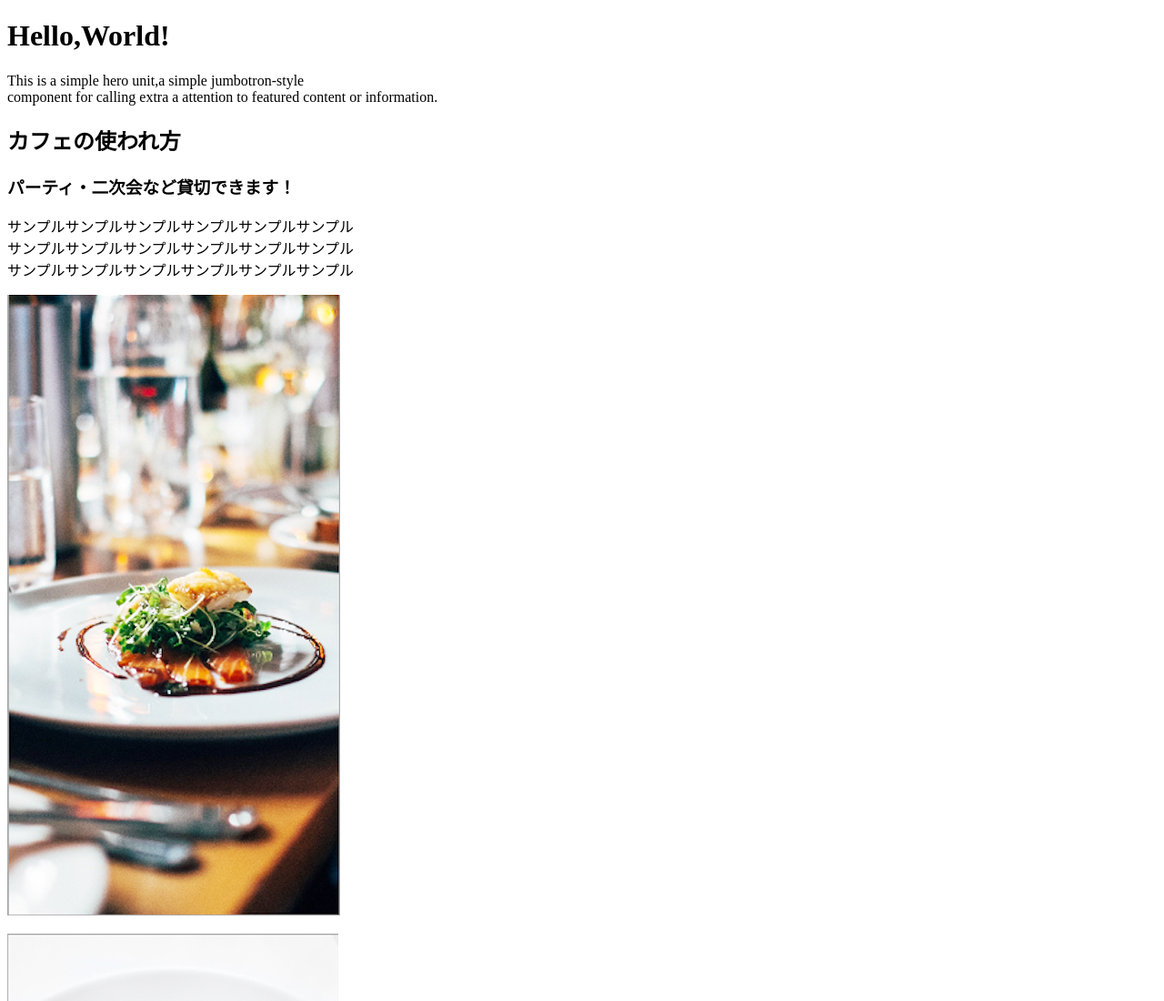
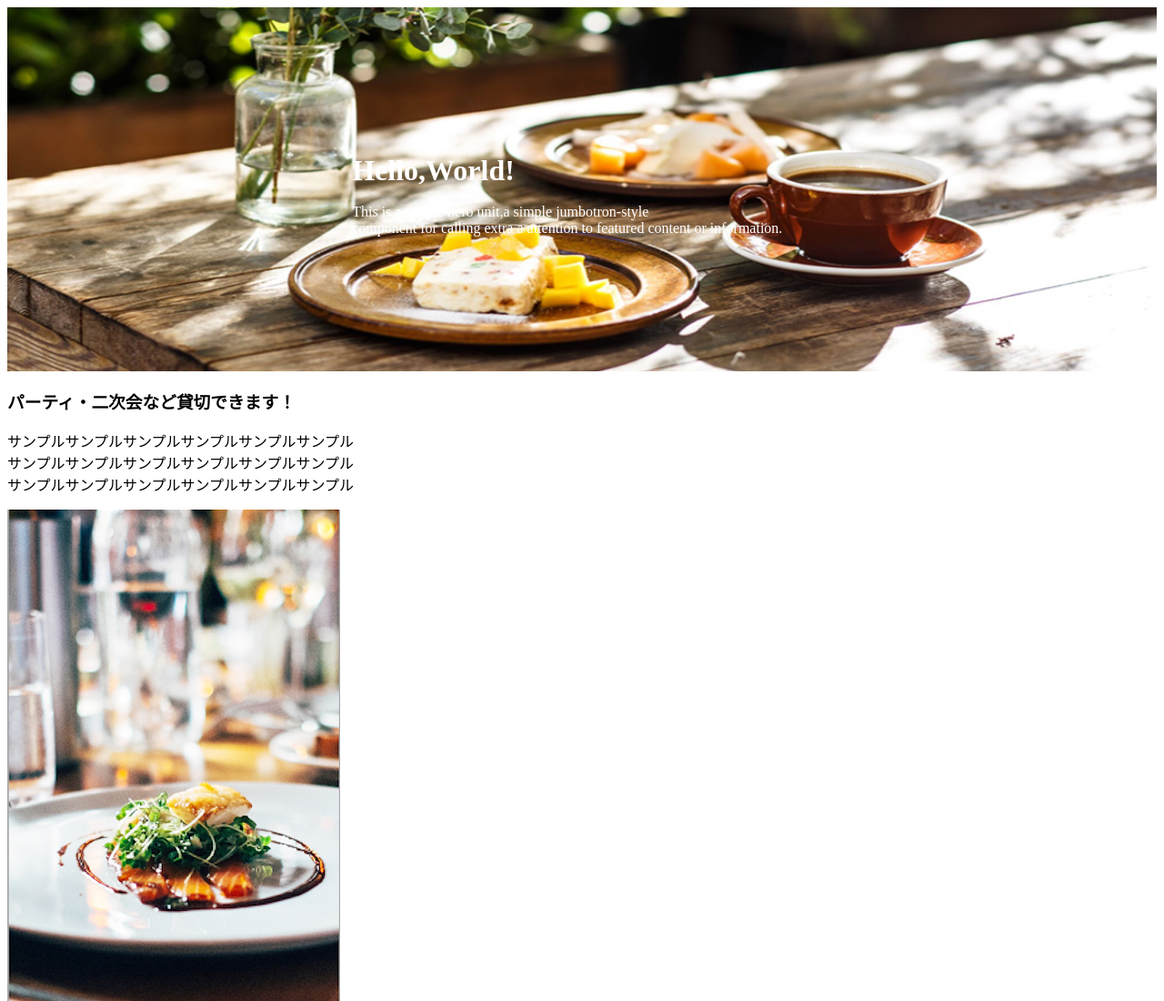
Before and after one commit to OmuRiceChang/webpage_cafe01, a plain HTML site: page cafemain.html in a window 1280 px wide. Shown: the top 1100 px of the page at 91% size. Drawn offline with Linux system fonts and the light colour scheme.

Commit message:
title fix

```diff
--- a/cafemain.html
+++ b/cafemain.html
@@ -4,6 +4,7 @@
     <meta charset="UTF-8">
     <meta http-equiv="X-UA-Compatible" content="IE=edge">
     <meta name="viewport" content="width=device-width, initial-scale=1.0">
+    <link rel="stylesheet" type="text/css" href="css/cafemain.css">
     <title>おしゃれなカフェ</title>
 </head>
 <body>
@@ -11,7 +12,8 @@
 
     </head>
     <div class="main">
-        <div class="titile">
+        <div class="title">
+            <img src="pic/cafe_pic00.jpeg" alt="カフェ画像0">
             <h1>Hello,World!</h1>
             <p>This is a simple hero unit,a simple jumbotron-style <br>
             component for calling extra a attention to featured content or information.</p>
--- a/css/cafemain.css
+++ b/css/cafemain.css
@@ -1,3 +1,40 @@
+:root{
+/*  --変数名: 値; */
+    --title_top_posi: 280px;
+    --title_left_posi: 100px;
+}
+
 .content h2{
     display:none;
 }
+
+.title{
+    position: relative;     /* 親要素は相対位置 */
+/*    border: 5px solid red;*/
+    background: pink;
+    height: 400px;
+}
+
+.title img{
+    position: absolute;     /* 子要素は親から見た絶対位置 */
+    width: 100%;
+    height: 100%;
+}
+
+.title h1{
+    position: absolute;     /* 子要素は親から見た絶対位置 */
+    color:white;
+    top: 35%;
+    left: 30%;
+/*    top: var(--title_top_posi);
+    left: var(--title_left_posi); */
+}
+
+.title p{
+    position: absolute;     /* 子要素は親から見た絶対位置 */
+    color:white;
+    top: 50%;
+    left: 30%;
+/*    top: calc(var(--title_top_posi) + 50px);
+    left: var(--title_left_posi); */
+}
```
Also changed, not shown: pic/cafe_pic00.jpeg (added), 2 other files.
